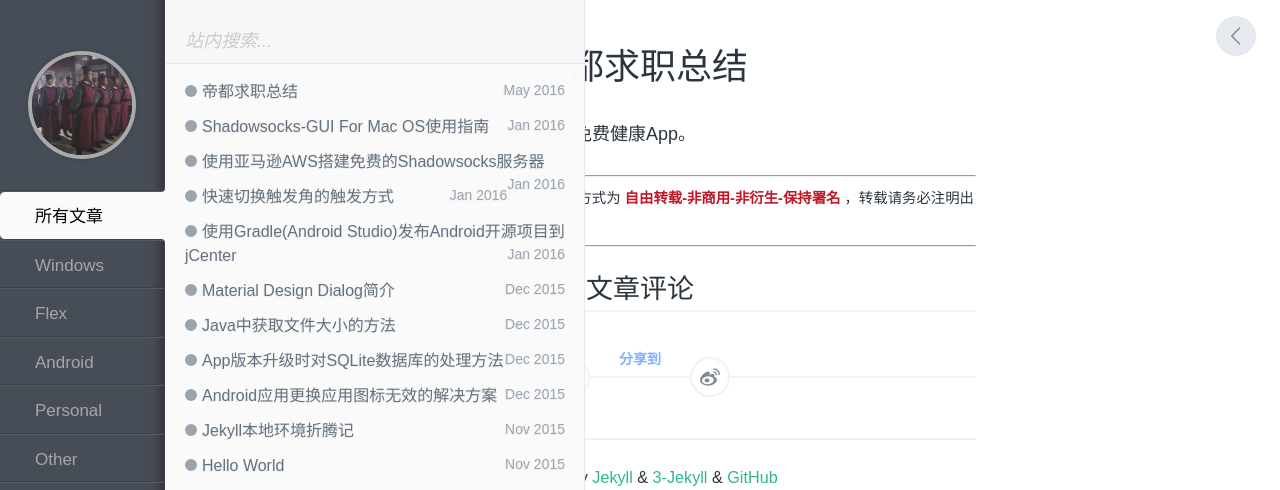
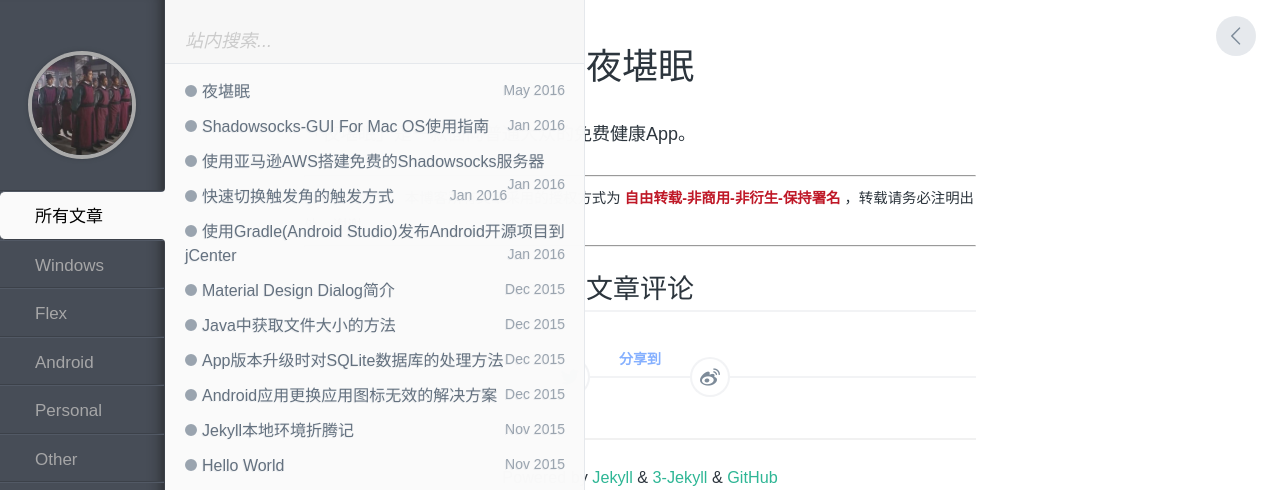
Before and after one commit to celerysoft/celerysoft.github.io, a Jekyll site: the page built from _posts/Android/2016-05-05-夜堪眠.md, in a window 1280 px wide, cut to the strip 0-490 px from the top of the page. Built offline with Jekyll 4.4.1, drawn with Linux system fonts in a browser that asks for light colours; comment, search, counter and statistics services are not loaded.

Commit message:
update 夜堪眠

```diff
--- a/_posts/Android/2016-05-05-夜堪眠.md
+++ b/_posts/Android/2016-05-05-夜堪眠.md
@@ -1,6 +1,6 @@
 ---
 layout: post
-title: 帝都求职总结
+title: 夜堪眠
 categories: Android
 tags: [Android, app, 夜堪眠]
 ---
```
